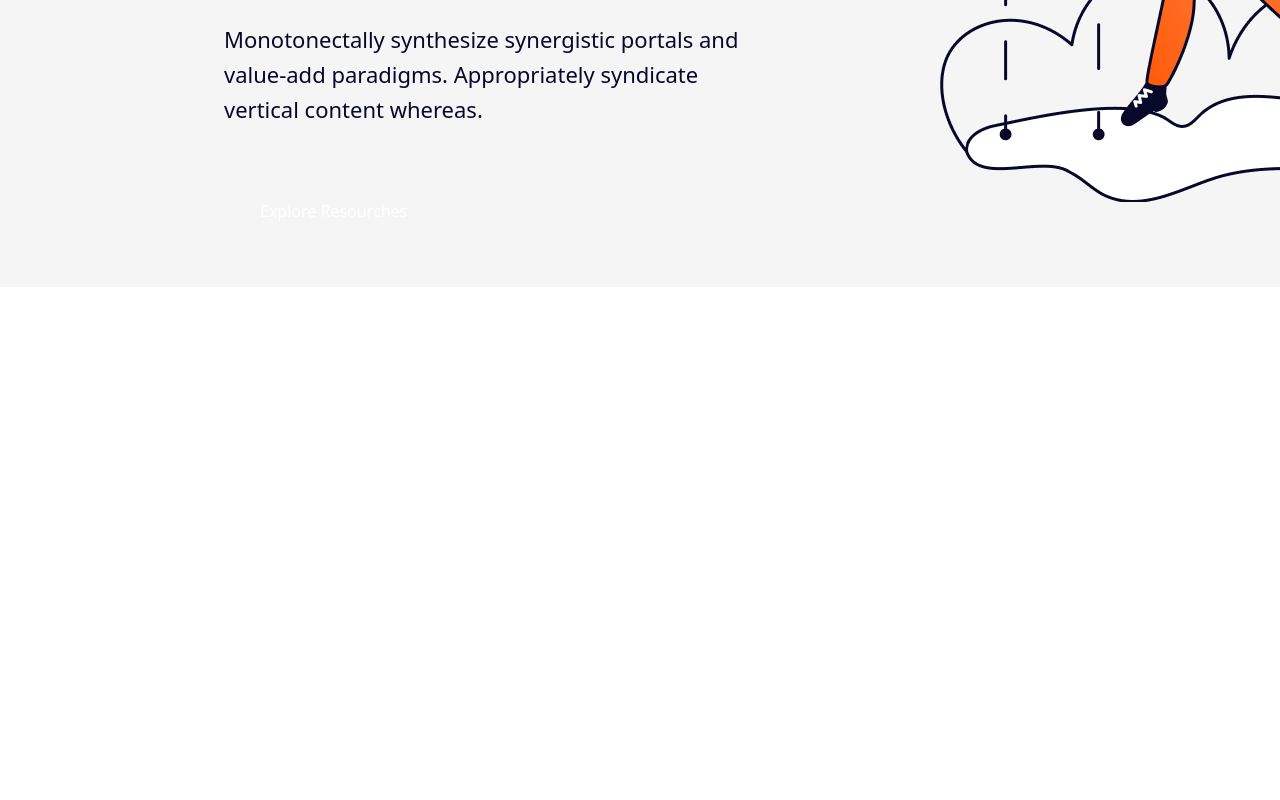
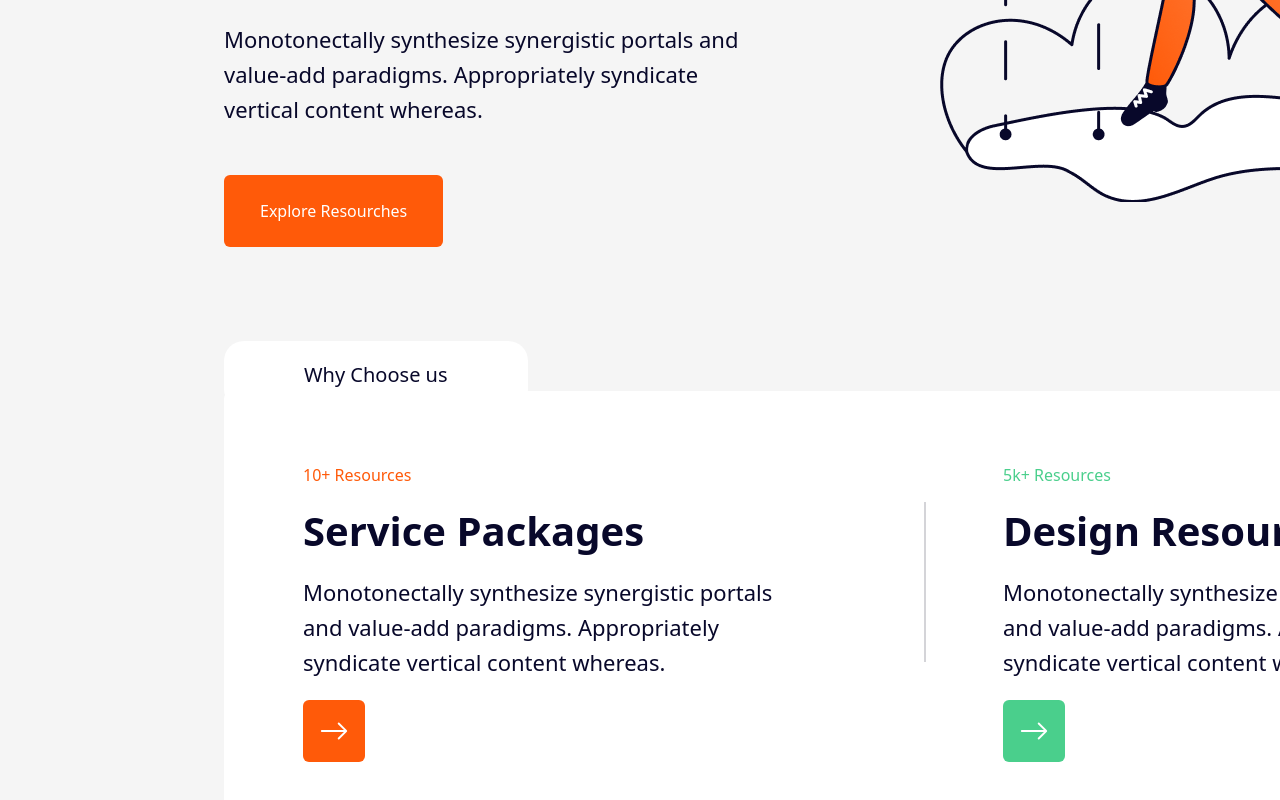
Before and after one commit to Abdurahmon55/ox, a React (Create React App) app: page / in a window 1280 px wide. Shown: the part 662-1462 px from the top of the page. Before the commit the page ends 949 px from the top, so only its background shows below. Built offline with nearby package versions, Linux system fonts and the light colour scheme.

Commit message:
info  seaction

```diff
--- a/src/App.js
+++ b/src/App.js
@@ -1,6 +1,7 @@
 import React from 'react'
 import Header from './components/header/Header'
 import Navbar from './components/navbar/Navbar'
+import Section from './components/section/Section'
 
 function App() {
   return (
@@ -8,6 +9,7 @@ function App() {
       <div className='container mx-56 py-10'>
         <Navbar/>
         <Header/>
+        <Section/>
       </div>
     </div>
   )
--- a/src/components/header/TitelHeader.jsx
+++ b/src/components/header/TitelHeader.jsx
@@ -7,7 +7,7 @@ function TitelHeader() {
             <h1>Take your <span>ideas</span> to the next level</h1>
             <p className='mt-8'>Monotonectally synthesize synergistic portals and value-add paradigms. Appropriately syndicate vertical content whereas.</p>
             <div className='mt-12'>
-                <Button title='Explore Resourches' color='#FF5A09'/>
+                <Button title='Explore Resourches'/>
             </div>
 
     </div>
--- a/src/components/navbar/RegNav.jsx
+++ b/src/components/navbar/RegNav.jsx
@@ -1,11 +1,11 @@
 import React from 'react'
-import { MdExitToApp } from 'react-icons/md';
+import { BiExit } from 'react-icons/bi';
 function RegNav() {
   return (
     <div className='wraper'>
     <h5 className='mr-4 cursor-pointer'>Get Started</h5>
-      <div className='p-2 bg-black rounded-lg cursor-pointer'>
-        <i className='text-white'><MdExitToApp /></i>
+      <div className='p-1 bg-black rounded-lg cursor-pointer'>
+        <button className='text-white text-md'><BiExit/></button>
     </div>
     </div>
 
--- /dev/null
+++ b/src/components/section/InfoSeactionCard.jsx
@@ -0,0 +1,15 @@
+import React from 'react'
+import { BsArrowRight } from 'react-icons/bs';
+function InfoSeactionCard({viewed,h3,p,color,bg}) {
+    return (
+        <div className='cardInfo '>
+            <h6 className={`red_title ${color}`}>{viewed}</h6>
+            <h3 className='mt-6'>{h3}</h3>
+            <p className='mt-6'>{p}</p>
+           <button className={`${bg} p-4 mt-5 rounded-md text-white text-3xl`}><BsArrowRight/></button>
+
+        </div>
+    )
+}
+
+export default InfoSeactionCard
--- a/src/components/section/Section.jsx
+++ b/src/components/section/Section.jsx
@@ -1,8 +1,16 @@
 import React from 'react'
+import InfoSeactionCard from './InfoSeactionCard'
 
 function Section() {
   return (
-    <div>Section</div>
+    <div className='mt-36 wraper bg-white rounded-lg'>
+        <div className='left over relative'>
+            <InfoSeactionCard viewed='10+ Resources' h3='Service Packages' p='Monotonectally synthesize synergistic portals and value-add paradigms. Appropriately syndicate vertical content whereas.' color='red' bg='oreng'/>
+        </div>
+        <div className='right'>
+            <InfoSeactionCard viewed='5k+ Resources' h3='Design Resources' p='Monotonectally synthesize synergistic portals and value-add paradigms. Appropriately syndicate vertical content whereas.' color='blue' bg='green'/>
+        </div>
+    </div>
   )
 }
 
--- a/src/index.css
+++ b/src/index.css
@@ -4,6 +4,7 @@
 :root{
   --h5:#08082A;
   --span:#FF5A09;
+  --blue:#4ACF8C;
 }
 
 *{
@@ -49,3 +50,47 @@ p{
   line-height: 35px;
   color: var(--h5);
 }
+h3{
+  font-weight: 700;
+  font-size: 40px;
+  line-height: 40px;
+color: var(--h5);
+}
+.over::after{
+  content: 'Why Choose us';
+  position: absolute;
+  top: -50px;
+  padding: 20px 80px;
+  border-radius: 20px;
+  background-color: white;
+  font-weight: 500;
+  font-size: 28px;
+  line-height: 28px;
+  color: var(--h5);
+  font-size: 20px;
+}
+.over::before{
+  content: '';
+  height: 160px;
+  border: 1px solid #d4d4d8;
+  position: absolute;
+  z-index: 1;
+  left: 100%;
+  top: 25%;
+}
+.cardInfo{
+  width: 510px;
+  margin: 72px 111px 72px 79px ;
+}
+.red{
+  color: var(--span);
+}
+.blue{
+  color: var(--blue);
+}
+.green{
+  background-color: var(--blue);
+}
+.oreng{
+  background-color: var(--span);
+}
--- a/src/ui/Button.jsx
+++ b/src/ui/Button.jsx
@@ -1,8 +1,8 @@
 import React from 'react'
 
-function Button({color,title}) {
+function Button({title}) {
   return (
-    <button className={`text-white rounded-md py-6 px-9 bg-[${color}]`}>{title}</button>
+    <button className={`text-white rounded-md py-6 px-9 bg-[#FF5A09]`}>{title}</button>
   )
 }
 
```
Also changed, not shown: src/image/Icon.png (added).
